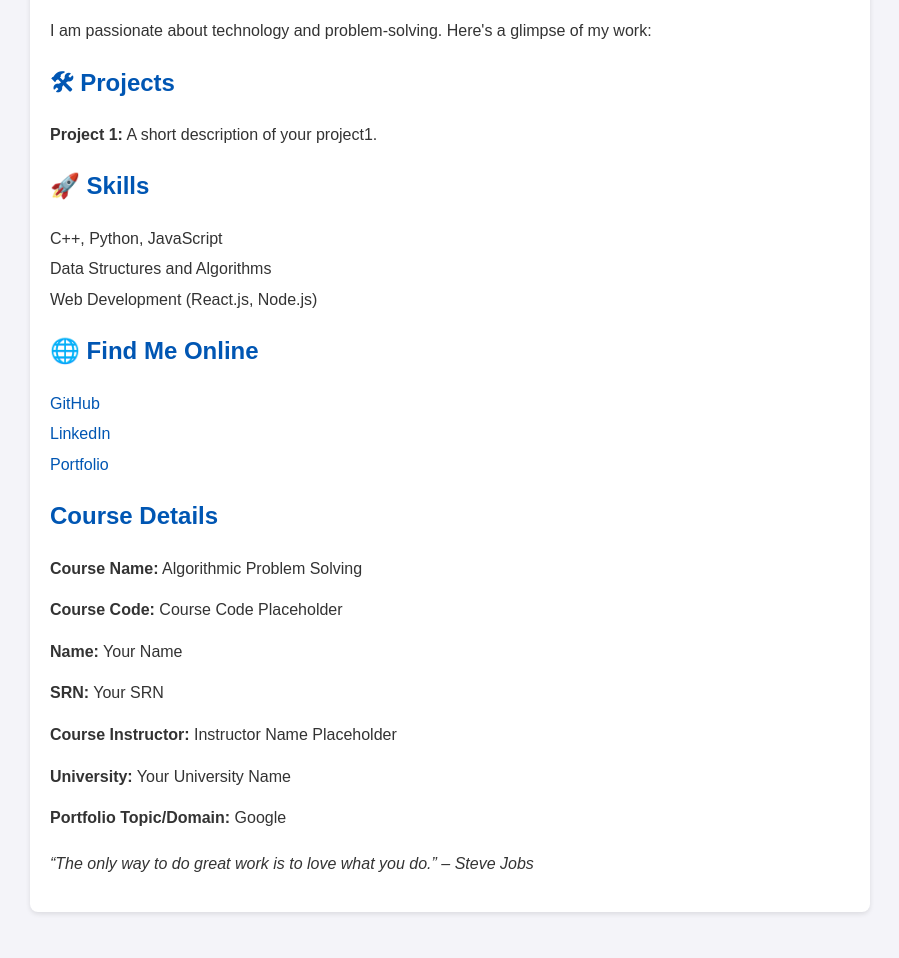
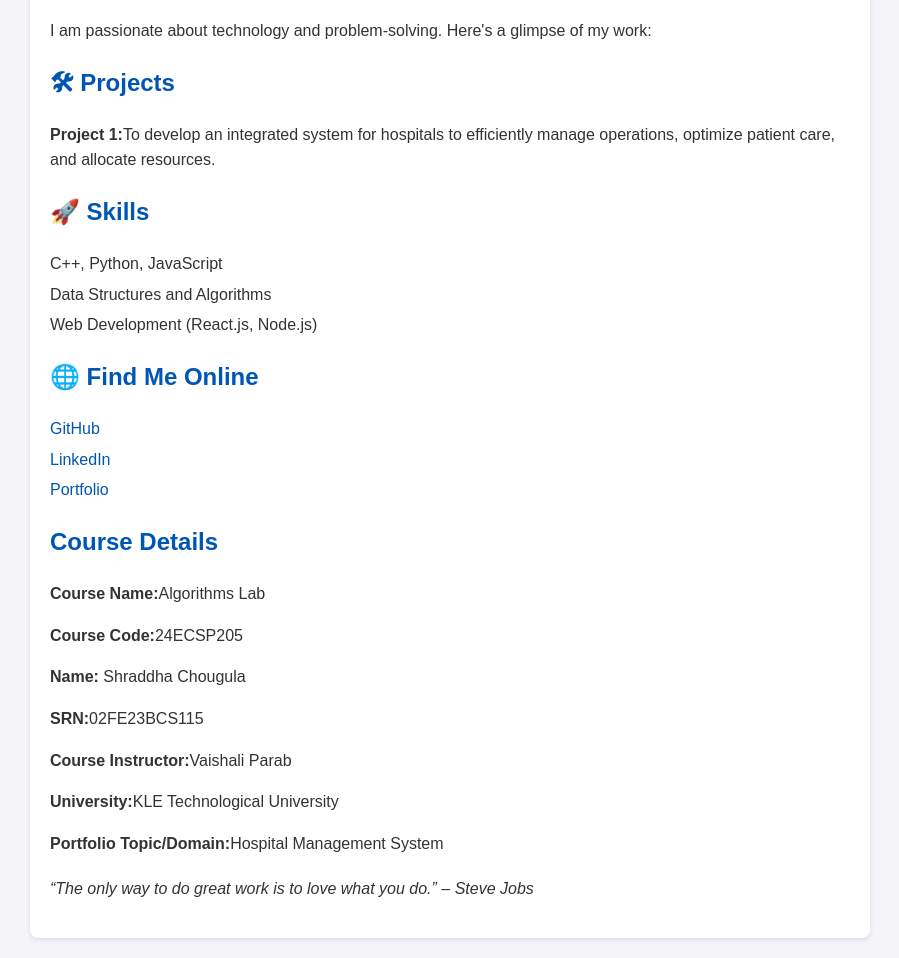
Before and after one commit to Shraddha-Chougula/HMS.github.io, a plain HTML site: page index.html in a window 1280 px wide. Shown: the part 116-1074 px from the top of the page, without its empty margins (190-1089 px from the left). Before the commit the page ends 1048 px from the top, so only its background shows below. Drawn offline with Linux system fonts and the light colour scheme.

Commit message:
Update index.html

```diff
--- a/index.html
+++ b/index.html
@@ -51,7 +51,8 @@
 
         <h2>🛠 Projects</h2>
         <ul>
-            <li><strong>Project 1:</strong> A short description of your project1.</li>
+            <li><strong>Project 1:</strong>To develop an integrated system for hospitals to efficiently manage operations,
+                optimize patient care, and allocate resources.</li>
 
         </ul>
 
@@ -64,19 +65,19 @@
 
         <h2>🌐 Find Me Online</h2>
         <ul>
-            <li><a href="https://github.com">GitHub</a></li>
+            <li><a href="https://github.com/Shraddha-Chougula/hms.github.io/edit/main/index.html">GitHub</a></li>
             <li><a href="https://linkedin.com">LinkedIn</a></li>
             <li><a href="https://portfolio.com">Portfolio</a></li>
         </ul>
 
         <h2>Course Details</h2>
-        <p><strong>Course Name:</strong> Algorithmic Problem Solving</p>
-        <p><strong>Course Code:</strong> Course Code Placeholder</p>
-        <p><strong>Name:</strong> Your Name</p>
-        <p><strong>SRN:</strong> Your SRN</p>
-        <p><strong>Course Instructor:</strong> Instructor Name Placeholder</p>
-        <p><strong>University:</strong> Your University Name</p>
-        <p><strong>Portfolio Topic/Domain:</strong> Google</p>
+        <p><strong>Course Name:</strong>Algorithms Lab</p>
+        <p><strong>Course Code:</strong>24ECSP205</p>
+        <p><strong>Name:</strong> Shraddha Chougula</p>
+        <p><strong>SRN:</strong>02FE23BCS115</p>
+        <p><strong>Course Instructor:</strong>Vaishali Parab</p>
+        <p><strong>University:</strong>KLE Technological University</p>
+        <p><strong>Portfolio Topic/Domain:</strong>Hospital Management System</p>
 
         <p class="quote">“The only way to do great work is to love what you do.” – Steve Jobs</p>
     </div>
```
